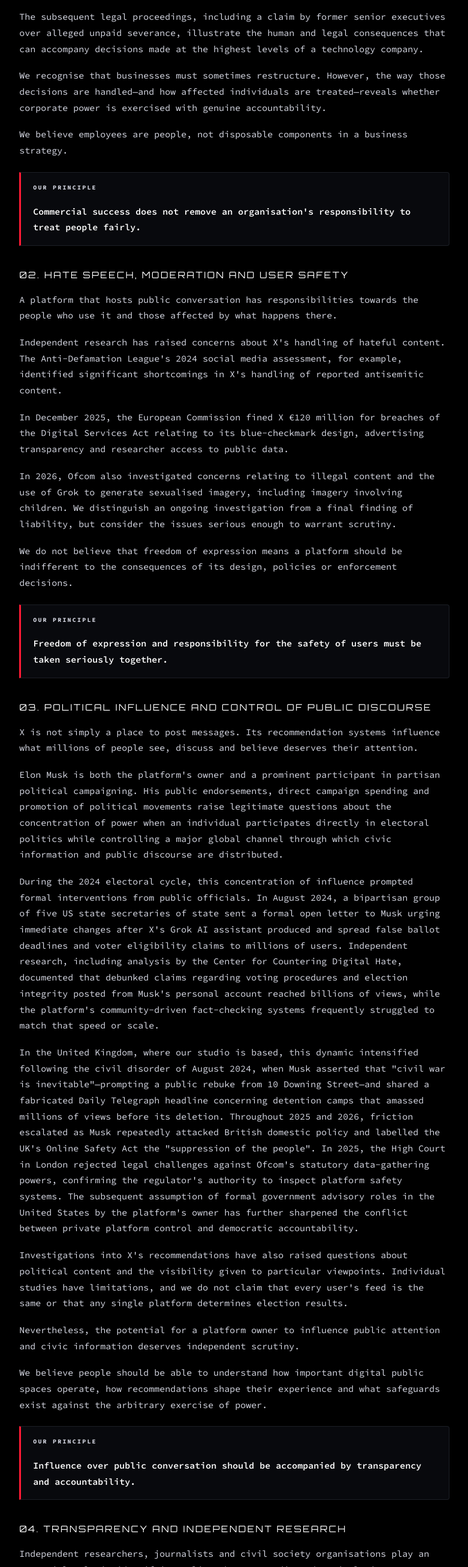
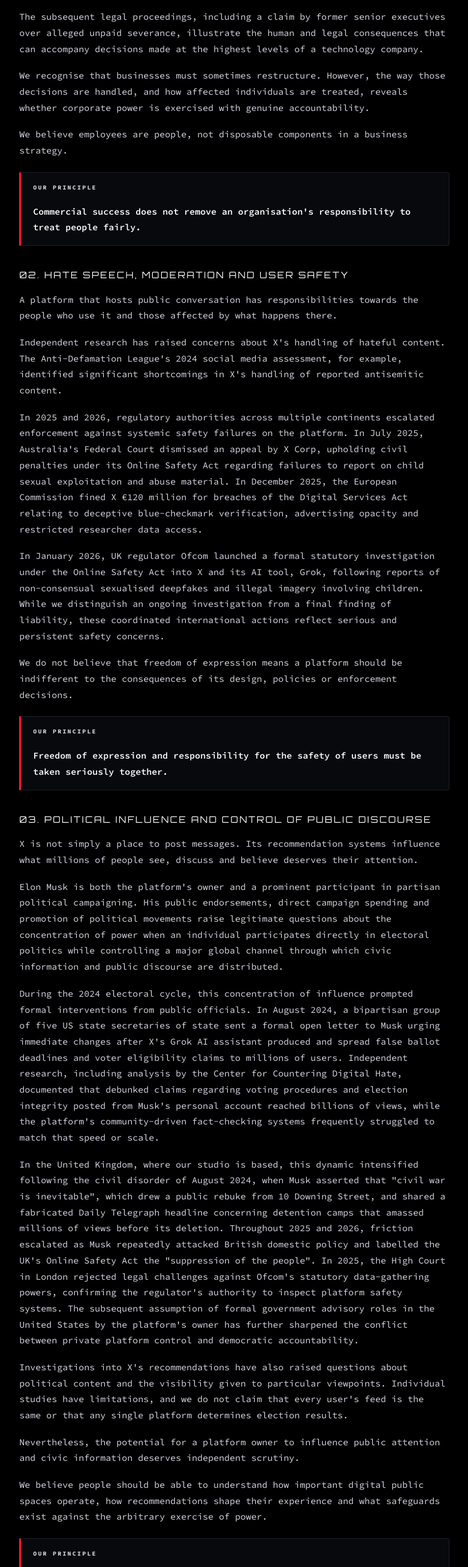
Before and after one commit to Untrusted-Network/untrustednetwork.dev, a plain HTML site: page why-not-x.html in a window 1280 px wide. Shown: the part 1099-3712 px from the top of the page at 60% size, without its empty margins (249-1030 px from the left). Drawn offline with Linux system fonts and the light colour scheme.

Commit message:
Remove em dashes and incorporate 2025-2026 global regulatory and appellate milestones
Remove all em dashes across the statement. Integrate 2025 Australia Federal Court CSAM penalty ruling, January 2026 Ofcom statutory Grok inquiry, and September 2026 Ninth Circuit oral arguments in CCDH appeal. Add Guardian and Courthouse News sources.

```diff
--- a/why-not-x.html
+++ b/why-not-x.html
@@ -3,12 +3,12 @@
 <head>
   <meta charset="utf-8">
   <meta name="viewport" content="width=device-width, initial-scale=1">
-  <title>Why Untrusted Network Is Not on X — Untrusted Network</title>
+  <title>Why Untrusted Network Is Not on X // Untrusted Network</title>
   <meta name="description" content="Why Untrusted Network has chosen not to maintain an official presence on X (formerly Twitter). Our work is public. Our principles are not for sale.">
   <meta name="theme-color" content="#030309">
   <meta property="og:type" content="article">
   <meta property="og:url" content="https://untrustednetwork.dev/why-not-x.html">
-  <meta property="og:title" content="Why Untrusted Network Is Not on X — Untrusted Network">
+  <meta property="og:title" content="Why Untrusted Network Is Not on X // Untrusted Network">
   <meta property="og:description" content="Our work is public. Our principles are not for sale. Why our independent studio does not maintain a presence on X.">
   <meta property="og:image" content="https://untrustednetwork.dev/og.png">
   <meta name="twitter:card" content="summary_large_image">
@@ -60,7 +60,7 @@
           <h2>01. The human cost of corporate decisions</h2>
           <p>Following Elon Musk's acquisition of Twitter in 2022, approximately 3,700 employees were laid off in an initial round of redundancies. Further departures followed. The restructuring was accompanied by legal disputes concerning severance payments and employment rights.</p>
           <p>The subsequent legal proceedings, including a claim by former senior executives over alleged unpaid severance, illustrate the human and legal consequences that can accompany decisions made at the highest levels of a technology company.</p>
-          <p>We recognise that businesses must sometimes restructure. However, the way those decisions are handled—and how affected individuals are treated—reveals whether corporate power is exercised with genuine accountability.</p>
+          <p>We recognise that businesses must sometimes restructure. However, the way those decisions are handled, and how affected individuals are treated, reveals whether corporate power is exercised with genuine accountability.</p>
           <p>We believe employees are people, not disposable components in a business strategy.</p>
           <div class="principle-box">
             <p class="principle-title">Our principle</p>
@@ -72,8 +72,8 @@
           <h2>02. Hate speech, moderation and user safety</h2>
           <p>A platform that hosts public conversation has responsibilities towards the people who use it and those affected by what happens there.</p>
           <p>Independent research has raised concerns about X's handling of hateful content. The Anti-Defamation League's 2024 social media assessment, for example, identified significant shortcomings in X's handling of reported antisemitic content.</p>
-          <p>In December 2025, the European Commission fined X &euro;120 million for breaches of the Digital Services Act relating to its blue-checkmark design, advertising transparency and researcher access to public data.</p>
-          <p>In 2026, Ofcom also investigated concerns relating to illegal content and the use of Grok to generate sexualised imagery, including imagery involving children. We distinguish an ongoing investigation from a final finding of liability, but consider the issues serious enough to warrant scrutiny.</p>
+          <p>In 2025 and 2026, regulatory authorities across multiple continents escalated enforcement against systemic safety failures on the platform. In July 2025, Australia's Federal Court dismissed an appeal by X Corp, upholding civil penalties under its Online Safety Act regarding failures to report on child sexual exploitation and abuse material. In December 2025, the European Commission fined X &euro;120 million for breaches of the Digital Services Act relating to deceptive blue-checkmark verification, advertising opacity and restricted researcher data access.</p>
+          <p>In January 2026, UK regulator Ofcom launched a formal statutory investigation under the Online Safety Act into X and its AI tool, Grok, following reports of non-consensual sexualised deepfakes and illegal imagery involving children. While we distinguish an ongoing investigation from a final finding of liability, these coordinated international actions reflect serious and persistent safety concerns.</p>
           <p>We do not believe that freedom of expression means a platform should be indifferent to the consequences of its design, policies or enforcement decisions.</p>
           <div class="principle-box">
             <p class="principle-title">Our principle</p>
@@ -86,7 +86,7 @@
           <p>X is not simply a place to post messages. Its recommendation systems influence what millions of people see, discuss and believe deserves their attention.</p>
           <p>Elon Musk is both the platform's owner and a prominent participant in partisan political campaigning. His public endorsements, direct campaign spending and promotion of political movements raise legitimate questions about the concentration of power when an individual participates directly in electoral politics while controlling a major global channel through which civic information and public discourse are distributed.</p>
           <p>During the 2024 electoral cycle, this concentration of influence prompted formal interventions from public officials. In August 2024, a bipartisan group of five US state secretaries of state sent a formal open letter to Musk urging immediate changes after X's Grok AI assistant produced and spread false ballot deadlines and voter eligibility claims to millions of users. Independent research, including analysis by the Center for Countering Digital Hate, documented that debunked claims regarding voting procedures and election integrity posted from Musk's personal account reached billions of views, while the platform's community-driven fact-checking systems frequently struggled to match that speed or scale.</p>
-          <p>In the United Kingdom, where our studio is based, this dynamic intensified following the civil disorder of August 2024, when Musk asserted that "civil war is inevitable"—prompting a public rebuke from 10 Downing Street—and shared a fabricated Daily Telegraph headline concerning detention camps that amassed millions of views before its deletion. Throughout 2025 and 2026, friction escalated as Musk repeatedly attacked British domestic policy and labelled the UK's Online Safety Act the "suppression of the people". In 2025, the High Court in London rejected legal challenges against Ofcom's statutory data-gathering powers, confirming the regulator's authority to inspect platform safety systems. The subsequent assumption of formal government advisory roles in the United States by the platform's owner has further sharpened the conflict between private platform control and democratic accountability.</p>
+          <p>In the United Kingdom, where our studio is based, this dynamic intensified following the civil disorder of August 2024, when Musk asserted that "civil war is inevitable", which drew a public rebuke from 10 Downing Street, and shared a fabricated Daily Telegraph headline concerning detention camps that amassed millions of views before its deletion. Throughout 2025 and 2026, friction escalated as Musk repeatedly attacked British domestic policy and labelled the UK's Online Safety Act the "suppression of the people". In 2025, the High Court in London rejected legal challenges against Ofcom's statutory data-gathering powers, confirming the regulator's authority to inspect platform safety systems. The subsequent assumption of formal government advisory roles in the United States by the platform's owner has further sharpened the conflict between private platform control and democratic accountability.</p>
           <p>Investigations into X's recommendations have also raised questions about political content and the visibility given to particular viewpoints. Individual studies have limitations, and we do not claim that every user's feed is the same or that any single platform determines election results.</p>
           <p>Nevertheless, the potential for a platform owner to influence public attention and civic information deserves independent scrutiny.</p>
           <p>We believe people should be able to understand how important digital public spaces operate, how recommendations shape their experience and what safeguards exist against the arbitrary exercise of power.</p>
@@ -101,7 +101,7 @@
           <p>Independent researchers, journalists and civil society organisations play an essential role in identifying online abuse, coordinated manipulation, disinformation and other harms.</p>
           <p>Following Musk's takeover, X substantially changed its API access arrangements, ending much of the free access previously available to developers and researchers. The introduction of paid access and restrictions on data access created practical barriers for some independent investigations.</p>
           <p>X's access arrangements have also featured in legal disputes involving researchers and civil society organisations.</p>
-          <p>In 2024, a US federal judge dismissed X's lawsuit against the Center for Countering Digital Hate, an organisation that had published research critical of the platform's handling of hate speech. The court's decision included a finding that the lawsuit was motivated by disagreement with the organisation's criticism and concern about its impact on X's business.</p>
+          <p>In 2024, a US federal judge dismissed X's lawsuit against the Center for Countering Digital Hate, an organisation that had published research critical of the platform's handling of hate speech. The court's decision included a finding that the lawsuit was motivated by disagreement with the organisation's criticism and concern about its impact on X's business. In September 2026, the US Court of Appeals for the Ninth Circuit heard oral arguments on X's appeal, where appellate judges expressed scepticism toward X's attempt to use contract breach claims to penalise independent research into platform content.</p>
           <p>We believe powerful companies should be open to legitimate scrutiny, including scrutiny that is uncomfortable or commercially inconvenient.</p>
           <div class="principle-box">
             <p class="principle-title">Our principle</p>
@@ -150,6 +150,7 @@
           <h3 class="sources-subhead">Regulation and user safety</h3>
           <ul class="sources-list">
             <li><a href="https://digital-strategy.ec.europa.eu/en/news/commission-fines-x-eu120-million-under-digital-services-act" target="_blank" rel="noopener noreferrer">European Commission: &euro;120 million fine against X under the Digital Services Act, 5 December 2025</a></li>
+            <li><a href="https://www.theguardian.com/technology/2026/may/21/elon-musk-x-fined-failing-to-comply-child-safety-order-australia-ntwnfb" target="_blank" rel="noopener noreferrer">The Guardian: Australia Federal Court upholds penalty against X Corp over child safety transparency, May 2026</a></li>
             <li><a href="https://www.ofcom.org.uk/online-safety/illegal-and-harmful-content/investigation-into-x-internet-unlimited-company-and-its-compliance-with-duties-to-protect-its-users-from-illegal-content-and-child-users-from-harmful-content" target="_blank" rel="noopener noreferrer">Ofcom: Investigation into X and its compliance with online safety duties</a></li>
             <li><a href="https://www.adl.org/resources/press-release/adl-social-media-scorecard-finds-major-platforms-routinely-fail-act" target="_blank" rel="noopener noreferrer">Anti-Defamation League: Social Media Scorecard, 2024</a></li>
           </ul>
@@ -159,6 +160,7 @@
             <li><a href="https://www.euronews.com/2022/11/04/twitter-temporarily-closes-offices-as-elon-musk-begins-mass-layoffs" target="_blank" rel="noopener noreferrer">Euronews: Twitter begins mass layoffs after Musk's takeover, November 2022</a></li>
             <li><a href="https://www.engadget.com/twitters-former-ceo-and-other-execs-are-suing-elon-musk-and-x-for-128-million-in-unpaid-severance-231428042.html" target="_blank" rel="noopener noreferrer">Engadget: Former Twitter executives sue Musk and X over $128 million in severance, March 2024</a></li>
             <li><a href="https://www.courtlistener.com/docket/67654013/x-corp-v-center-for-countering-digital-hate-inc/" target="_blank" rel="noopener noreferrer">CourtListener: X Corp. v. Center for Countering Digital Hate, N.D. Cal. 3:23-cv-03836 (dismissed March 2024)</a></li>
+            <li><a href="https://www.courthousenews.com/x-asks-ninth-circuit-to-revive-data-scraping-suit-against-hate-speech-monitor/" target="_blank" rel="noopener noreferrer">Courthouse News: Ninth Circuit hears arguments in X Corp. appeal against hate speech monitor, September 2026</a></li>
             <li><a href="https://www.engadget.com/judge-dismisses-xs-lawsuit-against-anti-hate-group-173048754.html" target="_blank" rel="noopener noreferrer">Engadget: Judge dismisses X's lawsuit against the Center for Countering Digital Hate, March 2024</a></li>
           </ul>
 
```
